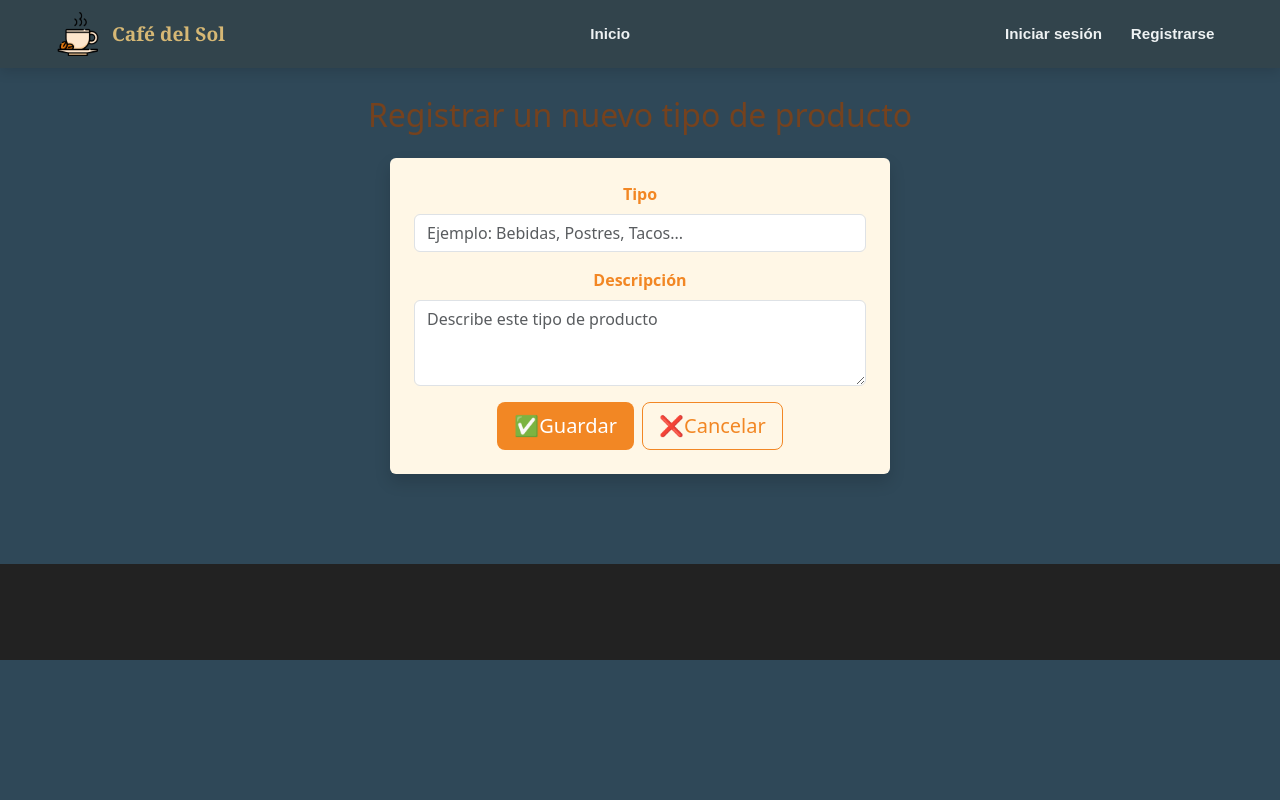
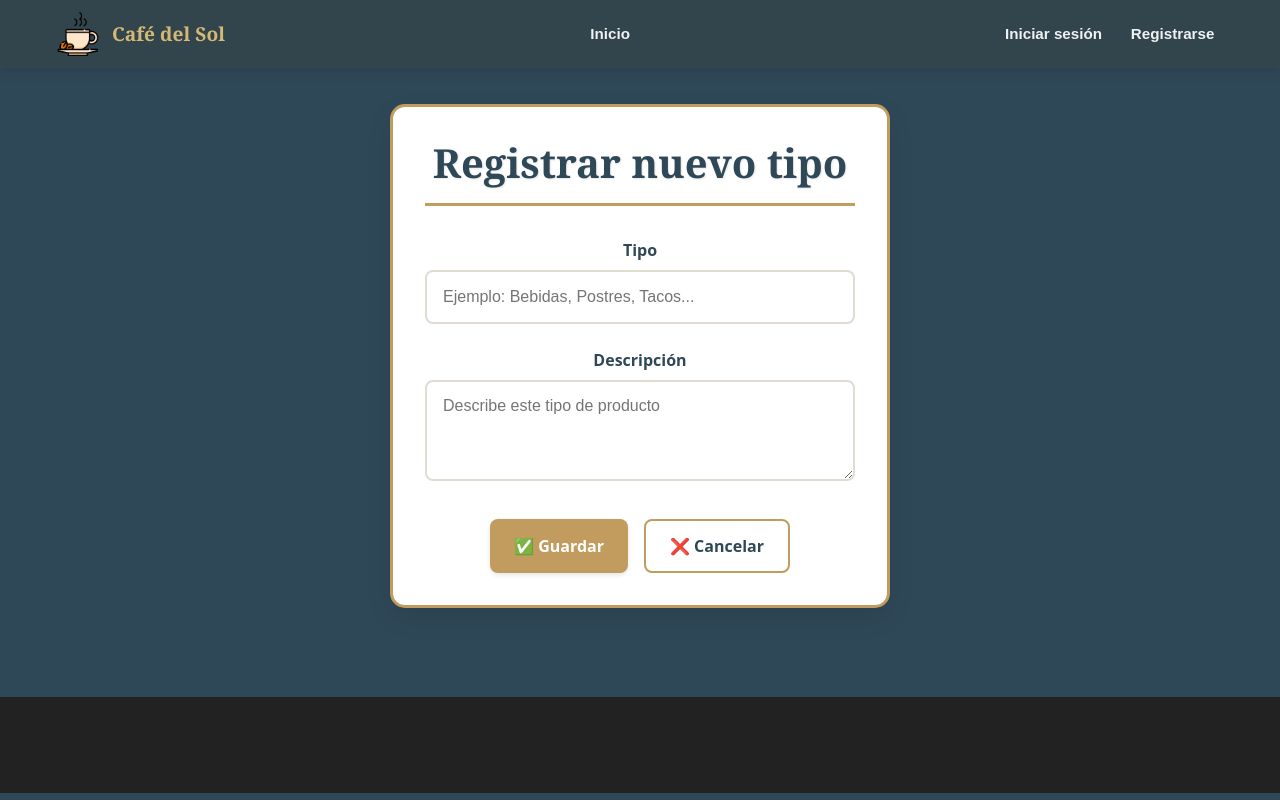
Before and after one commit to LeslieRA/Restaurante, a React (Vite) app in the folder cliente-frontend/: page /tipoProducto/crear in a window 1280 px wide. Built offline with nearby package versions, Linux system fonts and the light colour scheme.

Commit message:
TipoProductoComponent

```diff
--- a/cliente-frontend/src/components/TipoProductoComponent.jsx
+++ b/cliente-frontend/src/components/TipoProductoComponent.jsx
@@ -1,6 +1,84 @@
 import React, { useEffect, useState } from 'react';
 import { crearTipoProducto, getTipoProducto, updateTipoProducto } from '../services/TipoProductoService';
-import { data, useNavigate, useParams } from 'react-router-dom';
+import { useNavigate, useParams } from 'react-router-dom';
+
+// --- ESTILOS DEFINIDOS (Tema Dorado/Elegante) ---
+const estilos = {
+  container: {
+    maxWidth: '500px', // Ancho ideal para este formulario pequeño
+    margin: '2rem auto',
+    padding: '2rem',
+    backgroundColor: 'white',
+    borderRadius: '15px',
+    boxShadow: '0 10px 25px rgba(0, 0, 0, 0.1)',
+    border: '3px solid #c29c5e'
+  },
+  title: {
+    fontFamily: 'Georgia, serif',
+    color: '#2f4858',
+    textAlign: 'center',
+    fontSize: '2.5rem',
+    marginBottom: '2rem',
+    paddingBottom: '1rem',
+    borderBottom: '3px solid #c29c5e',
+    fontWeight: 'bold',
+    textShadow: '1px 1px 2px rgba(0,0,0,0.1)'
+  },
+  formInput: {
+    width: '100%',
+    padding: '0.8rem 1rem',
+    border: '2px solid #e0ddd0',
+    borderRadius: '8px',
+    fontSize: '1rem',
+    fontFamily: 'Arial, sans-serif',
+    transition: 'all 0.3s ease',
+    outline: 'none',
+    backgroundColor: '#fff',
+    color: '#2f4858', // ✅ TEXTO OSCURO para evitar letras blancas
+  },
+  label: {
+    color: '#2f4858',
+    fontWeight: 'bold',
+    marginBottom: '0.5rem',
+    display: 'block'
+  },
+  btnPrimary: {
+    backgroundColor: '#c29c5e',
+    color: 'white',
+    border: 'none',
+    borderRadius: '8px',
+    padding: '0.8rem 1.5rem',
+    fontSize: '1rem',
+    fontWeight: 'bold',
+    cursor: 'pointer',
+    transition: 'all 0.3s ease',
+    display: 'inline-flex',
+    alignItems: 'center',
+    justifyContent: 'center',
+    gap: '0.5rem',
+    boxShadow: '0 2px 5px rgba(0,0,0,0.1)'
+  },
+  btnSecondary: {
+    backgroundColor: 'white',
+    color: '#2f4858',
+    border: '2px solid #c29c5e',
+    borderRadius: '8px',
+    padding: '0.8rem 1.5rem',
+    fontSize: '1rem',
+    fontWeight: 'bold',
+    cursor: 'pointer',
+    transition: 'all 0.3s ease',
+    display: 'inline-flex',
+    alignItems: 'center',
+    justifyContent: 'center',
+    gap: '0.5rem'
+  },
+  errorMsg: {
+    color: '#c0615f',
+    fontSize: '0.85rem',
+    marginTop: '0.25rem'
+  }
+};
 
 export const TipoProductoComponent = () => {
   const [tipo, setTipo] = useState('');
@@ -12,27 +90,27 @@ export const TipoProductoComponent = () => {
   })
 
   const navegar = useNavigate();
-  const {id} = useParams();
+  const { id } = useParams();
 
   // Handlers de inputs
   const actualizaTipo = (e) => setTipo(e.target.value);
   const actualizaDescripcion = (e) => setDescripcion(e.target.value);
 
-  //Validación del formulario
-  function validaForm(){
+  // Validación del formulario
+  function validaForm() {
     let valida = true;
-    const errorsCopy = {...errors};
+    const errorsCopy = { ...errors };
 
-    if(tipo.trim()){
+    if (tipo.trim()) {
       errorsCopy.tipo = '';
-    } else{
+    } else {
       errorsCopy.tipo = 'El tipo es requerido';
       valida = false;
     }
 
-     if(descripcion.trim()){
+    if (descripcion.trim()) {
       errorsCopy.descripcion = '';
-    } else{
+    } else {
       errorsCopy.descripcion = 'La descripcion es requerida';
       valida = false;
     }
@@ -41,11 +119,11 @@ export const TipoProductoComponent = () => {
     return valida;
   }
 
-  //Carga datos si es edición
+  // Carga datos si es edición
   useEffect(() => {
-    if(!id) return;
+    if (!id) return;
     getTipoProducto(id)
-    .then(({data}) =>{
+      .then(({ data }) => {
         setTipo(data.tipo ?? '');
         setDescripcion(data.descripcion ?? '')
       })
@@ -56,25 +134,23 @@ export const TipoProductoComponent = () => {
   function saveTipoProducto(e) {
     e.preventDefault();
 
-    if(validaForm()){
+    if (validaForm()) {
       const tipoProducto = { tipo, descripcion };
 
-    if(id){
-      //Editar un tipo de producto existente
+      if (id) {
+        // Editar
         updateTipoProducto(id, tipoProducto)
           .then((response) => {
             console.log("Tipo de producto actualizado: ", response.data);
             navegar("/tipoProducto/lista");
           })
           .catch((error) => console.error(error));
-    }else{
-        //Crear un nuevo tipo de producto
+      } else {
+        // Crear
         crearTipoProducto(tipoProducto)
           .then((response) => {
             console.log("Tipo de producto registrado", response.data);
-        // Redirigir a la lista
             navegar('/tipoProducto/lista');
-        // Limpiar campos
             setTipo('');
             setDescripcion('');
           })
@@ -83,83 +159,71 @@ export const TipoProductoComponent = () => {
     }
   }
 
-  function cancelar(){
+  function cancelar() {
     navegar('/tipoProducto/lista');
   }
 
   function pagTitulo() {
-    if (id) {
-      return <h2 className="text-center">Modificar tipo de producto</h2>
-    }
-    else {
-      return <h2 className="text-center">Registrar un nuevo tipo de producto</h2>
-    }
+    return id ? "Modificar tipo de producto" : "Registrar nuevo tipo";
   }
 
   return (
-    <div className="container mt-4">
-      <div className="form-header text-center mb-4" style={{ color: '#75421e' }}>
-        <h2>{pagTitulo()}</h2>
-      </div>
+    <div style={estilos.container}>
+      <h2 style={estilos.title}>{pagTitulo()}</h2>
 
-      <form
-        className="p-4 shadow rounded mx-auto"
-        style={{ backgroundColor: '#fff7e6', maxWidth: '500px' }}
-      >
+      <form onSubmit={saveTipoProducto}>
+
         {/* Tipo */}
-        <div className="mb-3">
-          <label className="form-label fw-bold" style={{ color: '#f28724' }}>
-            Tipo
-          </label>
+        <div style={{ marginBottom: '1.5rem' }}>
+          <label style={estilos.label}>Tipo</label>
           <input
             type="text"
-            className={`form-control ${errors.tipo? 'is-invalid' : ''}`}
+            style={{
+                ...estilos.formInput,
+                borderColor: errors.tipo ? '#c0615f' : estilos.formInput.border.split(' ')[2]
+            }}
             placeholder="Ejemplo: Bebidas, Postres, Tacos..."
             value={tipo}
             onChange={actualizaTipo}
-            required
           />
-          {errors.tipo && (
-            <div className="invalid-feedback">{errors.tipo}</div>
-          )}
+          {errors.tipo && <div style={estilos.errorMsg}>{errors.tipo}</div>}
         </div>
 
         {/* Descripción */}
-        <div className="mb-3">
-          <label className="form-label fw-bold" style={{ color: '#f28724' }}>
-            Descripción
-          </label>
+        <div style={{ marginBottom: '2rem' }}>
+          <label style={estilos.label}>Descripción</label>
           <textarea
-            className={`form-control ${errors.descripcion ? 'is-invalid' : ''}`}
+            style={{
+                ...estilos.formInput,
+                minHeight: '100px', // Altura extra para el textarea
+                borderColor: errors.descripcion ? '#c0615f' : estilos.formInput.border.split(' ')[2]
+            }}
             rows="3"
             placeholder="Describe este tipo de producto"
             value={descripcion}
             onChange={actualizaDescripcion}
           />
-           {errors.descripcion && (
-            <div className="invalid-feedback">{errors.descripcion}</div>
-          )}
+          {errors.descripcion && <div style={estilos.errorMsg}>{errors.descripcion}</div>}
         </div>
 
         {/* Botones */}
-        <div className="d-flex gap-2 justify-content-center">
+        <div style={{ display: 'flex', gap: '1rem', justifyContent: 'center', marginTop: '1rem' }}>
           <button
             type="submit"
-            onClick={saveTipoProducto}
-            className="btn btn-lg text-white"
-            style={{ backgroundColor: '#f28724' }}
+            style={estilos.btnPrimary}
           >
-            {id ? '🔄Actualizar' : '✅Guardar'}
+            {id ? '🔄 Actualizar' : '✅ Guardar'}
           </button>
+
           <button
             type="button"
-            className="btn btn-lg"
-            style={{ borderColor: '#f28724', color: '#f28724' }}
+            style={estilos.btnSecondary}
             onClick={cancelar}
           >
-            ❌Cancelar
+            ❌ Cancelar
           </button>
         </div>
+
       </form>
     </div>
   );
```
Lines whose indentation alone changed are shown as unchanged.
